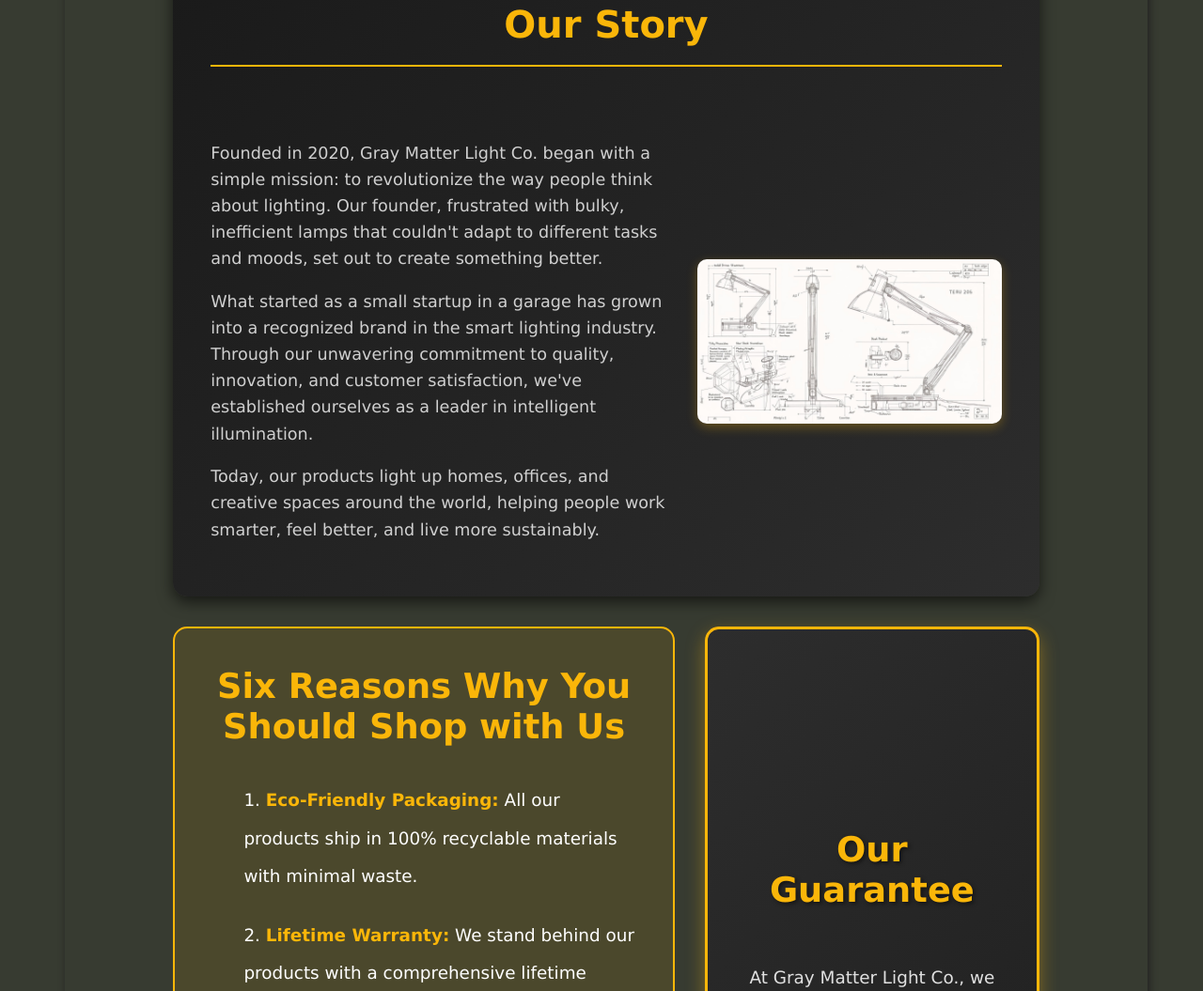
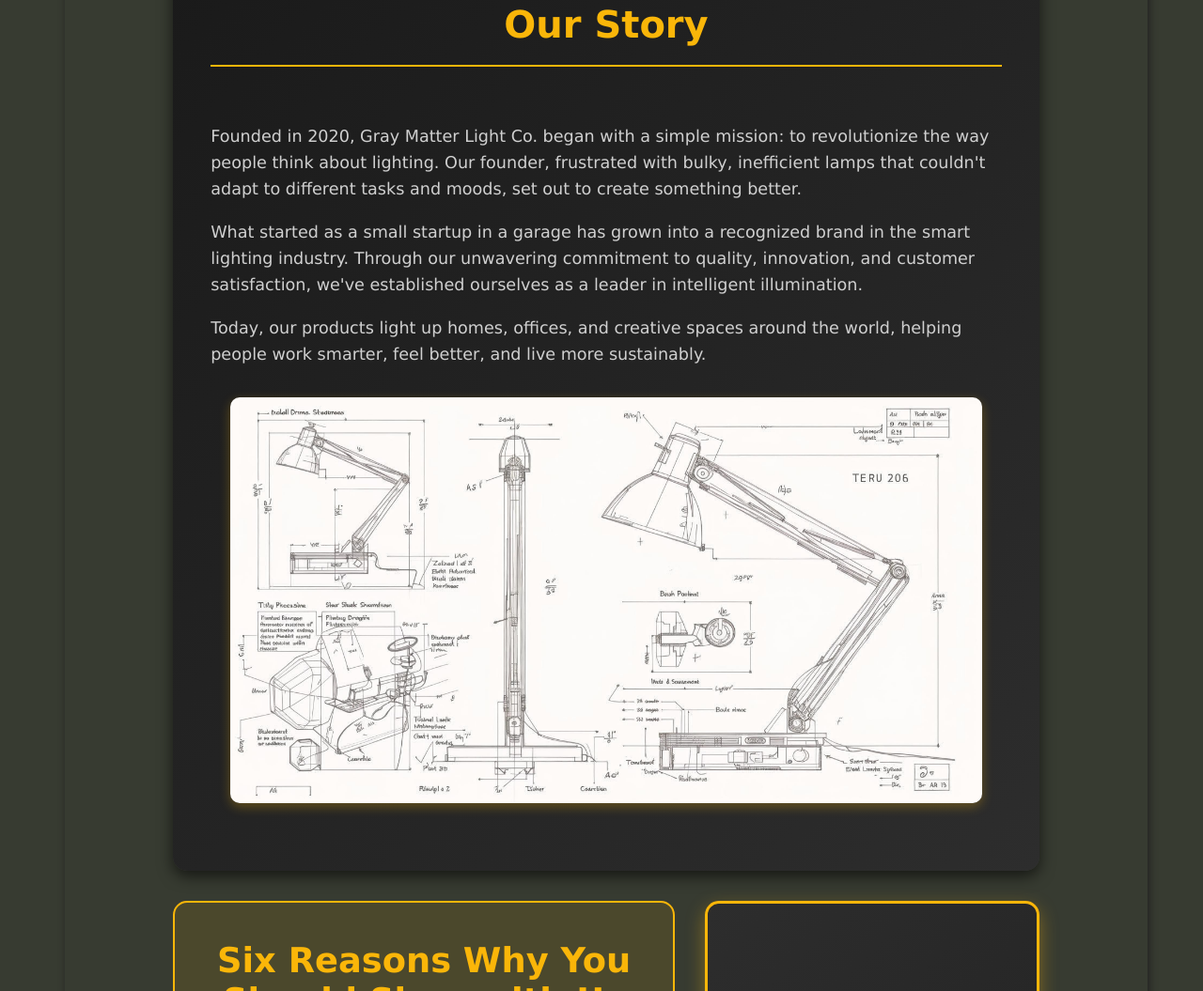
Before and after one commit to LCSF2511/LCSF2511.github.io, a plain HTML site: page about.html in a window 1280 px wide. Shown: the part 1475-2530 px from the top of the page at 94% size. Drawn offline with Linux system fonts and the light colour scheme.

Commit message:
Update about.css

```diff
--- a/css/about.css
+++ b/css/about.css
@@ -388,7 +388,7 @@ nav a:active {
         line-height: 1.8;
     }
 
-    /* Our Story - Two Column Layout */
+    /* Our Story */
     #our-story {
         width: 80%;
         max-width: 1000px;
@@ -401,20 +401,25 @@ nav a:active {
     }
 
     .story-content {
-        display: grid;
-        grid-template-columns: 1.5fr 1fr;
-        gap: 2em;
-        align-items: center;
+        display: block;
+        width: 100%;
+        float: none;
     }
 
     .story-text p {
         font-size: 1.15em;
         line-height: 1.8;
+        display: block;
+        width: 100%;
     }
 
     .story-image {
-        max-width: 100%;
-        margin: 0;
+        max-width: 800px;
+        width: 100%;
+        height: auto;
+        margin: 2em auto;
+        display: block;
+
     }
 
     /* Reasons and Guarantee */
```
